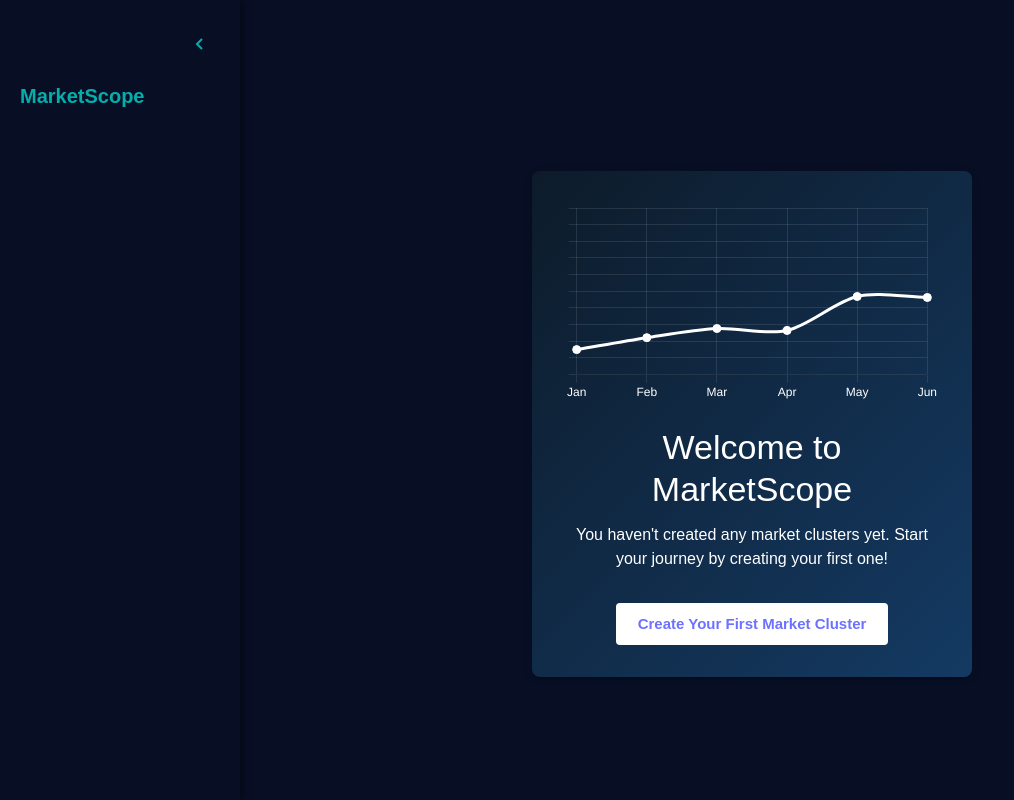
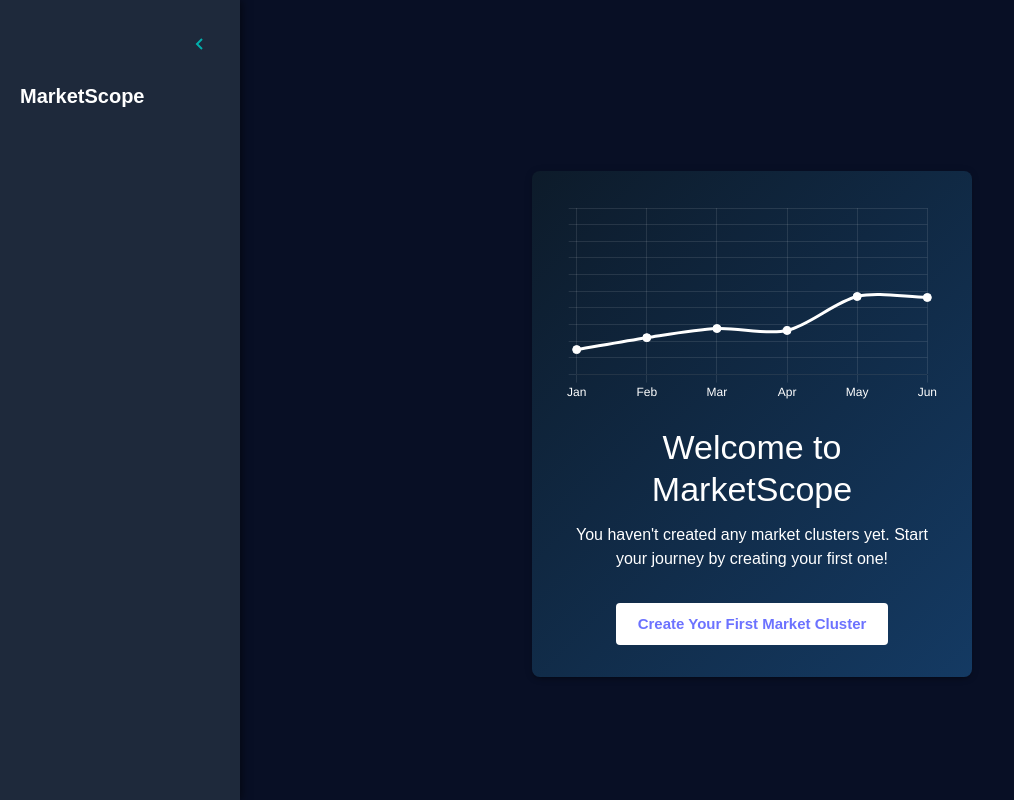
Before and after one commit to SebastianChristoph/amascrape, a React (Vite) app in the folder frontend/: page /dashboard in a window 1280 px wide. Shown: the whole page, without its empty margins (0-1014 px from the left). Built offline with nearby package versions, Linux system fonts and the light colour scheme.

Commit message:
lighttheme nud navbar

```diff
--- a/frontend/src/components/Layout.tsx
+++ b/frontend/src/components/Layout.tsx
@@ -60,8 +60,7 @@ export default function Layout({
         sx={{
           width: drawerOpen ? 240 : 72,
           transition: "width 0.3s",
-          backgroundColor: "primary",
-          color: "white",
+          backgroundColor: "#1E293B",
           display: "flex",
           flexDirection: "column",
           justifyContent: "space-between",
@@ -81,7 +80,7 @@ export default function Layout({
               mb: 2,
             }}
           >
-            <IconButton onClick={toggleDrawer} sx={{ color: "white" }}>
+            <IconButton onClick={toggleDrawer} sx={{ color: "#FFFFFF" }}>
               {drawerOpen ? <BiChevronLeft style={{  color: theme.palette.accent.main }} /> : <BiChevronRight style={{  color: theme.palette.accent.main }} />}
             </IconButton>
           </Box>
@@ -100,7 +99,7 @@ export default function Layout({
               <AiFillAmazonCircle size={20} style={{ minWidth: 24, color: theme.palette.accent.main }} />
             )}
             {drawerOpen && (
-              <Typography variant="h6" fontWeight="bold" sx={{ color: theme.palette.accent.main }}>
+              <Typography variant="h6" fontWeight="bold" sx={{ color: "#FFFFFF" }}>
                 MarketScope
               </Typography>
             )}
@@ -123,17 +122,17 @@ export default function Layout({
                     px: 2,
                     py: 1.2,
                     borderRadius: 2,
-                    color: "white",
+                    color: "#FFFFFF",
                     textDecoration: "none",
                     justifyContent: drawerOpen ? "flex-start" : "center",
                     "&:hover": {
-                      backgroundColor: "rgba(255,255,255,0.05)",
+                      backgroundColor: "rgba(255,255,255,0.1)",
                     },
                   }}
                 >
                   <FaChartLine size={20} style={{ minWidth: 24, color: theme.palette.accent.main }} />
                   {drawerOpen && (
-                    <Typography variant="body2">Dashboard</Typography>
+                    <Typography variant="body2" sx={{ color: "#FFFFFF" }}>Dashboard</Typography>
                   )}
                 </Box>
               </Tooltip>
@@ -153,17 +152,17 @@ export default function Layout({
                     px: 2,
                     py: 1.2,
                     borderRadius: 2,
-                    color: "white",
+                    color: "#FFFFFF",
                     textDecoration: "none",
                     justifyContent: drawerOpen ? "flex-start" : "center",
                     "&:hover": {
-                      backgroundColor: "rgba(255,255,255,0.05)",
+                      backgroundColor: "rgba(255,255,255,0.1)",
                     },
                   }}
                 >
                   <IoAddCircleSharp size={20} style={{ minWidth: 24, color: theme.palette.accent.main }} />
                   {drawerOpen && (
-                    <Typography variant="body2">Add Cluster</Typography>
+                    <Typography variant="body2" sx={{ color: "#FFFFFF" }}>Add Cluster</Typography>
                   )}
                 </Box>
               </Tooltip>
@@ -183,17 +182,17 @@ export default function Layout({
                     px: 2,
                     py: 1.2,
                     borderRadius: 2,
-                    color: "white",
+                    color: "#FFFFFF",
                     textDecoration: "none",
                     justifyContent: drawerOpen ? "flex-start" : "center",
                     "&:hover": {
-                      backgroundColor: "rgba(255,255,255,0.05)",
+                      backgroundColor: "rgba(255,255,255,0.1)",
                     },
                   }}
                 >
                   <IoWalletSharp size={20} style={{ minWidth: 24, color: theme.palette.accent.main }} />
                   {drawerOpen && (
-                    <Typography variant="body2">My Wallet</Typography>
+                    <Typography variant="body2" sx={{ color: "#FFFFFF" }}>My Wallet</Typography>
                   )}
                 </Box>
               </Tooltip>
@@ -216,7 +215,7 @@ export default function Layout({
               <IoPersonCircle size={20} style={{ minWidth: 24, color: theme.palette.accent.main }} />
               {drawerOpen && (
                 <Box>
-                  <Typography variant="body2" fontWeight={600}>
+                  <Typography variant="body2" fontWeight={600} sx={{ color: "#FFFFFF" }}>
                     {user?.username}
                   </Typography>
                 </Box>
@@ -236,13 +235,13 @@ export default function Layout({
                   cursor: "pointer",
                   justifyContent: drawerOpen ? "flex-start" : "center",
                   "&:hover": {
-                    backgroundColor: "rgba(255,255,255,0.05)",
+                    backgroundColor: "rgba(255,255,255,0.1)",
                   },
                 }}
               >
                 <FiSettings size={20} style={{ minWidth: 24, color: theme.palette.accent.main }} />
                 {drawerOpen && (
-                  <Typography variant="body2">Admin Panel</Typography>
+                  <Typography variant="body2" sx={{ color: "#FFFFFF" }}>Admin Panel</Typography>
                 )}
               </Box>
             )}
@@ -259,7 +258,7 @@ export default function Layout({
                 cursor: "pointer",
                 justifyContent: drawerOpen ? "flex-start" : "center",
                 "&:hover": {
-                  backgroundColor: "rgba(255,255,255,0.05)",
+                  backgroundColor: "rgba(255,255,255,0.1)",
                 },
               }}
             >
@@ -269,7 +268,7 @@ export default function Layout({
                 <MdLightMode size={20} style={{ minWidth: 24, color: theme.palette.accent.main }} />
               )}
               {drawerOpen && (
-                <Typography variant="body2">
+                <Typography variant="body2" sx={{ color: "#FFFFFF" }}>
                   {mode === "light" ? "Dark Mode" : "Light Mode"}
                 </Typography>
               )}
@@ -287,12 +286,12 @@ export default function Layout({
                 cursor: "pointer",
                 justifyContent: drawerOpen ? "flex-start" : "center",
                 "&:hover": {
-                  backgroundColor: "rgba(255,255,255,0.05)",
+                  backgroundColor: "rgba(255,255,255,0.1)",
                 },
               }}
             >
-              <MdLogout size={20} style={{ minWidth: 24 , color: theme.palette.accent.main}} />
-              {drawerOpen && <Typography variant="body2">Logout</Typography>}
+              <MdLogout size={20} style={{ minWidth: 24, color: theme.palette.accent.main }} />
+              {drawerOpen && <Typography variant="body2" sx={{ color: "#FFFFFF" }}>Logout</Typography>}
             </Box>
           </Box>
         )}
--- a/frontend/src/theme.tsx
+++ b/frontend/src/theme.tsx
@@ -17,71 +17,72 @@ export const lightTheme = createTheme({
     mode: "light",
 
     primary: {
-      main: "#1565C0",     // kräftiges Blau für Hauptaktionen
-      light: "#5E92F3",    // für Hover-Zustände
-      dark: "#003c8f",     // für aktive oder gedrückte Zustände
+      main: "#2563EB",     // Modern blue - primary brand color
+      light: "#60A5FA",    // Lighter blue for hover states
+      dark: "#1D4ED8",     // Darker blue for active states
       contrastText: "#FFFFFF",
     },
 
     secondary: {
-      main: "#00897B",     // Türkisgrün für sekundäre Aktionen
-      light: "#4DB6AC",
-      dark: "#005B4F",
+      main: "#059669",     // Professional green - for success states
+      light: "#34D399",
+      dark: "#047857",
       contrastText: "#FFFFFF",
     },
 
     accent: {
-      main: "#ff8c1a",     // sanftes Grau-Blau für dekorative Elemente
-      light: "#CFD8DC",
-      dark: "#455A64",
+      main: "#F59E0B",     // Warm orange - for highlights and icons
+      light: "#FBBF24",
+      dark: "#D97706",
       contrastText: "#FFFFFF",
     },
 
     background: {
-      default: "#FAFAFA",  // sehr helles Grau für Hauptfläche
-      paper: "#ffffff",    // Karten, modale Fenster etc.
+      default: "#F8FAFC",  // Very light gray for main background
+      paper: "#FFFFFF",    // Pure white for cards and surfaces
     },
 
     text: {
-      primary: "#000000",  // leicht abgeschwächtes Schwarz für Titel, Haupttext
-      secondary: "#000000",// etwas helleres Grau für Nebentext
-      disabled: "#BDBDBD", // deaktivierter Text
+      primary: "#1E293B",  // Dark slate for primary text
+      secondary: "#64748B", // Medium gray for secondary text
+      disabled: "#94A3B8", // Light gray for disabled text
     },
 
-    divider: "#E0E0E0",     // dezente Linien, z.B. bei <Divider />
+    divider: "#E2E8F0",    // Light gray for dividers
   },
 
   typography: {
-    fontFamily: "Roboto, sans-serif",
+    fontFamily: "Inter, system-ui, -apple-system, sans-serif",
 
     h1: {
       fontSize: "2.25rem",
       fontWeight: 700,
-      color: "#1A1A1A",
+      letterSpacing: "-0.025em",
     },
     h2: {
-      fontSize: "1.75rem",
+      fontSize: "1.875rem",
       fontWeight: 600,
-      color: "#1A1A1A",
+      letterSpacing: "-0.025em",
     },
     h3: {
       fontSize: "1.5rem",
-      fontWeight: 500,
-      color: "#212121",
+      fontWeight: 600,
+      letterSpacing: "-0.025em",
     },
     body1: {
       fontSize: "1rem",
-      lineHeight: 1.6,
-      color: "#424242",
+      lineHeight: 1.5,
+      letterSpacing: "0.01em",
     },
     body2: {
       fontSize: "0.875rem",
       lineHeight: 1.5,
-      color: "#616161",
+      letterSpacing: "0.01em",
     },
     button: {
       textTransform: "none",
       fontWeight: 600,
+      letterSpacing: "0.025em",
     },
   },
 
@@ -90,6 +91,8 @@ export const lightTheme = createTheme({
       styleOverrides: {
         root: {
           borderRadius: 8,
+          padding: "8px 16px",
+          fontSize: "0.875rem",
         },
       },
     },
@@ -97,15 +100,46 @@ export const lightTheme = createTheme({
       styleOverrides: {
         root: {
           borderRadius: 12,
+          boxShadow: "0 1px 3px rgba(0,0,0,0.1), 0 1px 2px rgba(0,0,0,0.06)",
         },
       },
     },
+    MuiCard: {
+      styleOverrides: {
+        root: {
+          borderRadius: 12,
+          boxShadow: "0 1px 3px rgba(0,0,0,0.1), 0 1px 2px rgba(0,0,0,0.06)",
+        },
+      },
+    },
+    MuiDrawer: {
+      styleOverrides: {
+        paper: {
+          backgroundColor: "#1E293B",
+          color: "#FFFFFF",
+        }
+      }
+    },
+    MuiTypography: {
+      defaultProps: {
+        variantMapping: {
+          body2: 'div',
+        },
+      },
+      styleOverrides: {
+        root: {
+          '&[class*="MuiTypography-root"]': {
+            '&[style*="color: white"]': {
+              color: "#FFFFFF !important",
+            }
+          }
+        }
+      }
+    }
   },
 });
 
-
 // Dark-Theme
-
 export const darkTheme = createTheme({
   palette: {
     mode: "dark",
```
